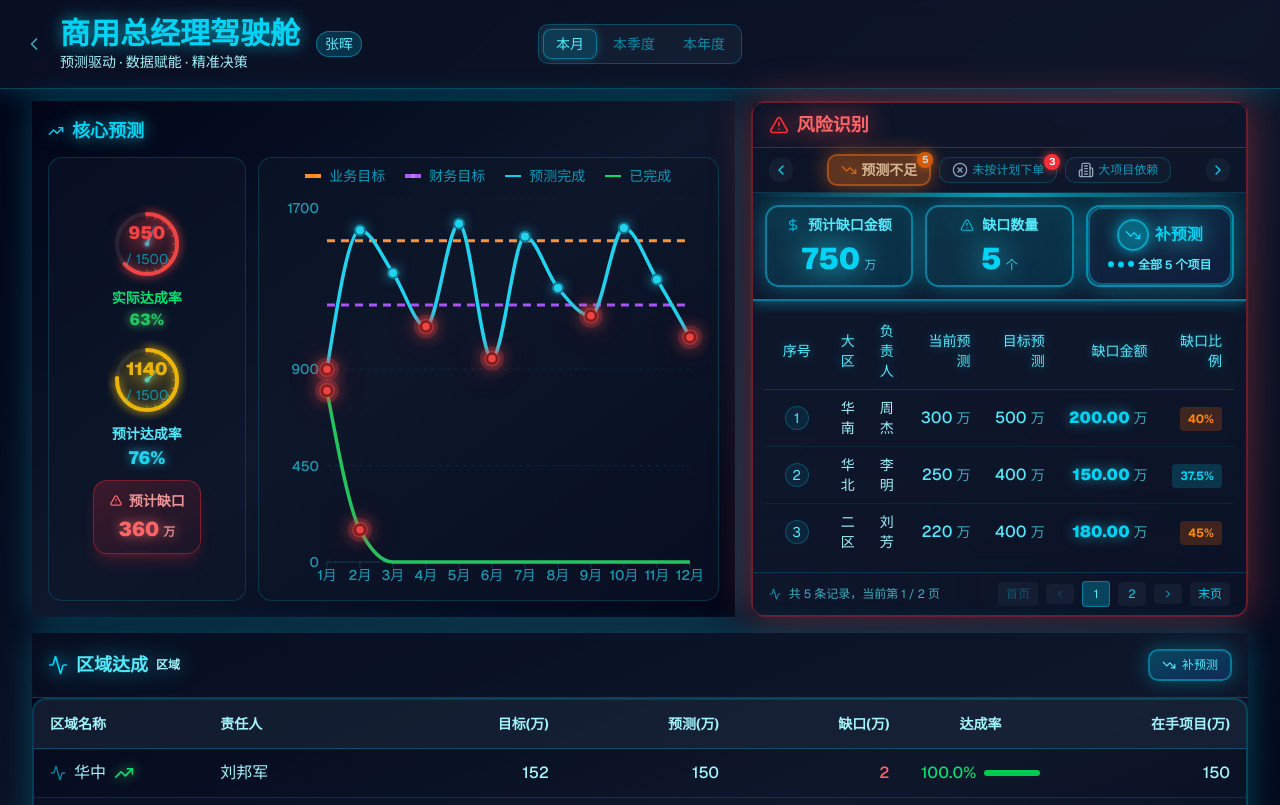
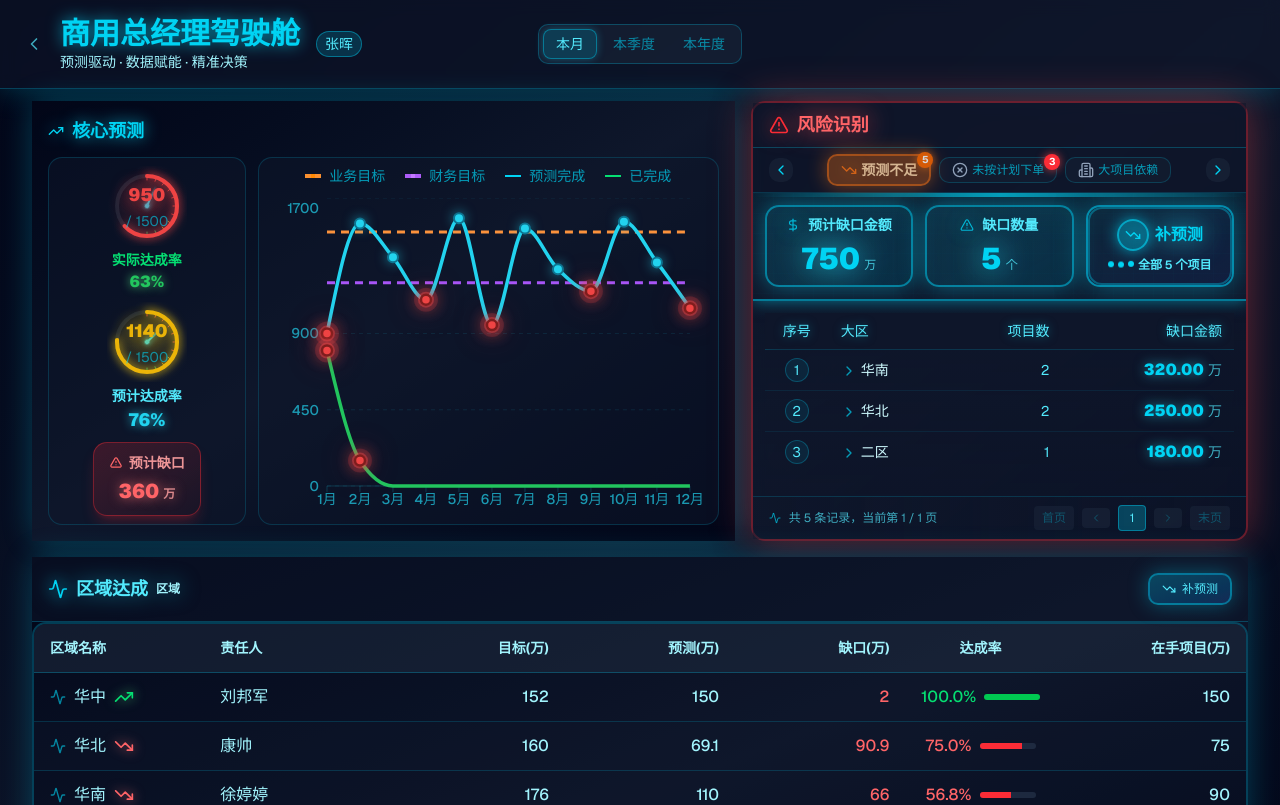
Before and after one commit to navylee1990/coze_jsc, a Next.js app: page /gm in a window 1280 px wide. Shown: the top 805 px of the page. Built offline with nearby package versions, Linux system fonts and the light colour scheme.

Commit message:
feat: 为风险识别面板添加大区和城市维度钻取功能（预测不足Tab已完成）

```diff
--- a/src/components/RiskIdentificationPanel.tsx
+++ b/src/components/RiskIdentificationPanel.tsx
@@ -770,6 +770,11 @@ export default function RiskIdentificationPanel({
   const [currentPage, setCurrentPage] = useState(1);
   const itemsPerPage = 3;
 
+  // 钻取层级状态
+  const [drillDownLevel, setDrillDownLevel] = useState<'region' | 'city'>('region');
+  const [selectedRegion, setSelectedRegion] = useState<string>('');
+  const [selectedCity, setSelectedCity] = useState<string>('');
+
   // 模态框状态
   const [dialogOpen, setDialogOpen] = useState(false);
   const [dialogConfig, setDialogConfig] = useState<{
@@ -785,6 +790,58 @@ export default function RiskIdentificationPanel({
   const openDialog = (config: typeof dialogConfig) => {
     setDialogConfig(config);
     setDialogOpen(true);
+  };
+
+  // 按大区分组数据
+  const groupDataByRegion = (data: any[]) => {
+    const grouped: Record<string, any[]> = {};
+    data.forEach(item => {
+      const region = item.region || '未知';
+      if (!grouped[region]) {
+        grouped[region] = [];
+      }
+      grouped[region].push(item);
+    });
+    return grouped;
+  };
+
+  // 按城市分组数据
+  const groupDataByCity = (data: any[], region: string) => {
+    const grouped: Record<string, any[]> = {};
+    data.forEach(item => {
+      if (item.region !== region) return;
+      const city = item.city || item.cityManager || '未知';
+      if (!grouped[city]) {
+        grouped[city] = [];
+      }
+      grouped[city].push(item);
+    });
+    return grouped;
+  };
+
+  // 处理大区点击
+  const handleRegionClick = (region: string) => {
+    setSelectedRegion(region);
+    setDrillDownLevel('city');
+    setCurrentPage(1);
+  };
+
+  // 处理返回操作
+  const handleBack = () => {
+    if (drillDownLevel === 'city') {
+      setSelectedRegion('');
+      setDrillDownLevel('region');
+      setCurrentPage(1);
+    }
+  };
+
+  // 获取面包屑
+  const getBreadcrumbs = () => {
+    const crumbs = [{ label: '大区', level: 'region' }];
+    if (drillDownLevel === 'city' && selectedRegion) {
+      crumbs.push({ label: selectedRegion, level: 'city' });
+    }
+    return crumbs;
   };
 
   // 当时间维度变化时，重置当前 Tab 到对应的第一个Tab
@@ -873,9 +930,48 @@ export default function RiskIdentificationPanel({
     switch (currentTab) {
       case 0: return filteredUnorderedProjects;
       case 1: return largeProjectDependencies;
-      case 2: return forecastGaps;
-      case 3: return insufficientReports;
-      case 4: return insufficientConversions;
+      case 2:
+        // 预测不足Tab：根据钻取层级返回不同的数据
+        if (drillDownLevel === 'region') {
+          // 返回按大区分组的摘要数据
+          const regionData = groupDataByRegion(forecastGaps);
+          return Object.keys(regionData).map(region => ({
+            region,
+            count: regionData[region].length,
+            gapAmount: regionData[region].reduce((sum, p) => sum + p.gapAmount, 0)
+          })).sort((a, b) => b.gapAmount - a.gapAmount);
+        } else {
+          // 返回选定大区的详细数据
+          return forecastGaps.filter(p => p.region === selectedRegion);
+        }
+      case 3:
+        // 报备不足Tab：根据钻取层级返回不同的数据
+        if (drillDownLevel === 'region') {
+          // 返回按大区分组的摘要数据
+          const regionData = groupDataByRegion(insufficientReports);
+          return Object.keys(regionData).map(region => ({
+            region,
+            count: regionData[region].length,
+            amount: regionData[region].reduce((sum, p) => sum + p.amount, 0)
+          })).sort((a, b) => b.amount - a.amount);
+        } else {
+          // 返回选定大区的详细数据
+          return insufficientReports.filter(p => p.region === selectedRegion);
+        }
+      case 4:
+        // 转化不足Tab：根据钻取层级返回不同的数据
+        if (drillDownLevel === 'region') {
+          // 返回按大区分组的摘要数据
+          const regionData = groupDataByRegion(insufficientConversions);
+          return Object.keys(regionData).map(region => ({
+            region,
+            count: regionData[region].length,
+            amount: regionData[region].reduce((sum, p) => sum + p.amount, 0)
+          })).sort((a, b) => b.amount - a.amount);
+        } else {
+          // 返回选定大区的详细数据
+          return insufficientConversions.filter(p => p.region === selectedRegion);
+        }
       case 5: return phaseStagnations;
       default: return [];
     }
@@ -889,16 +985,30 @@ export default function RiskIdentificationPanel({
     return largeProjectDependencies.slice((currentPage - 1) * itemsPerPage, currentPage * itemsPerPage);
   };
   const getPaginatedForecastGaps = () => {
-    const result = forecastGaps.slice((currentPage - 1) * itemsPerPage, currentPage * itemsPerPage);
-    console.log('getPaginatedForecastGaps:', { currentPage, itemsPerPage, forecastGaps: forecastGaps.length, result: result.length });
+    // 根据钻取层级过滤数据
+    let filteredData = forecastGaps;
+    if (drillDownLevel === 'city' && selectedRegion) {
+      filteredData = forecastGaps.filter(p => p.region === selectedRegion);
+    }
+    const result = filteredData.slice((currentPage - 1) * itemsPerPage, currentPage * itemsPerPage);
     return result;
   };
   const getPaginatedInsufficientReports = () => {
-    const result = insufficientReports.slice((currentPage - 1) * itemsPerPage, currentPage * itemsPerPage);
+    // 根据钻取层级过滤数据
+    let filteredData = insufficientReports;
+    if (drillDownLevel === 'city' && selectedRegion) {
+      filteredData = insufficientReports.filter(p => p.region === selectedRegion);
+    }
+    const result = filteredData.slice((currentPage - 1) * itemsPerPage, currentPage * itemsPerPage);
     return result;
   };
   const getPaginatedInsufficientConversions = () => {
-    const result = insufficientConversions.slice((currentPage - 1) * itemsPerPage, currentPage * itemsPerPage);
+    // 根据钻取层级过滤数据
+    let filteredData = insufficientConversions;
+    if (drillDownLevel === 'city' && selectedRegion) {
+      filteredData = insufficientConversions.filter(p => p.region === selectedRegion);
+    }
+    const result = filteredData.slice((currentPage - 1) * itemsPerPage, currentPage * itemsPerPage);
     return result;
   };
   const getPaginatedPhaseStagnations = () => {
@@ -1572,20 +1682,96 @@ export default function RiskIdentificationPanel({
 
                 {/* 表格区域 */}
                 <div className="flex-1 overflow-auto p-3 bg-gradient-to-b from-slate-900/50 to-transparent">
+                  {/* 面包屑导航 */}
+                  {currentTab === 2 && (drillDownLevel !== 'region' || selectedRegion) && (
+                    <div className="flex items-center gap-2 mb-3 pb-2 border-b border-cyan-500/20">
+                      <button
+                        onClick={() => {
+                          setSelectedRegion('');
+                          setDrillDownLevel('region');
+                          setCurrentPage(1);
+                        }}
+                        className="flex items-center gap-1 text-xs text-cyan-400 hover:text-cyan-300 transition-colors"
+                      >
+                        <ArrowLeft className="w-3 h-3" />
+                        <span>返回大区</span>
+                      </button>
+                      {selectedRegion && (
+                        <span className="text-cyan-300/70">/</span>
+                      )}
+                      {selectedRegion && (
+                        <span className="text-sm text-cyan-300 font-medium">{selectedRegion}</span>
+                      )}
+                    </div>
+                  )}
                   <table className="w-full">
                     <thead className="sticky top-0 bg-slate-900/95 backdrop-blur-sm z-10">
                       <tr className={cn('text-sm border-b border-cyan-500/30', DASHBOARD_STYLES.cardBorder)}>
                         <th className={cn('text-center py-2 px-3 font-medium w-16 text-cyan-300 drop-shadow-[0_0_5px_rgba(6,182,212,0.5)]')}>序号</th>
-                        <th className={cn('text-left py-2 px-3 font-medium hidden lg:table-cell text-cyan-300 drop-shadow-[0_0_5px_rgba(6,182,212,0.5)]')}>大区</th>
-                        <th className={cn('text-left py-2 px-3 font-medium hidden md:table-cell text-cyan-300 drop-shadow-[0_0_5px_rgba(6,182,212,0.5)]')}>负责人</th>
+                        {drillDownLevel === 'region' ? (
+                          <>
+                            <th className={cn('text-left py-2 px-3 font-medium text-cyan-300 drop-shadow-[0_0_5px_rgba(6,182,212,0.5)]')}>大区</th>
+                            <th className={cn('text-right py-2 px-3 font-medium text-cyan-300 drop-shadow-[0_0_5px_rgba(6,182,212,0.5)]')}>项目数</th>
+                            <th className={cn('text-right py-2 px-3 font-medium text-cyan-300 drop-shadow-[0_0_5px_rgba(6,182,212,0.5)]')}>缺口金额</th>
+                          </>
+                        ) : (
+                          <>
+                            <th className={cn('text-left py-2 px-3 font-medium hidden lg:table-cell text-cyan-300 drop-shadow-[0_0_5px_rgba(6,182,212,0.5)]')}>负责人</th>
                             <th className={cn('text-right py-2 px-3 font-medium text-cyan-300 drop-shadow-[0_0_5px_rgba(6,182,212,0.5)]')}>当前预测</th>
                             <th className={cn('text-right py-2 px-3 font-medium text-cyan-300 drop-shadow-[0_0_5px_rgba(6,182,212,0.5)]')}>目标预测</th>
                             <th className={cn('text-right py-2 px-3 font-medium text-cyan-300 drop-shadow-[0_0_5px_rgba(6,182,212,0.5)]')}>缺口金额</th>
                             <th className={cn('text-right py-2 px-3 font-medium text-cyan-300 drop-shadow-[0_0_5px_rgba(6,182,212,0.5)]')}>缺口比例</th>
+                          </>
+                        )}
                       </tr>
                     </thead>
                     <tbody>
-                      {getPaginatedForecastGaps().map((item, index) => (
+                      {drillDownLevel === 'region' ? (
+                        // 大区视图
+                        (() => {
+                          const regionData = groupDataByRegion(forecastGaps);
+                          const regions = Object.keys(regionData).sort((a, b) => {
+                            const gapA = regionData[a].reduce((sum, p) => sum + p.gapAmount, 0);
+                            const gapB = regionData[b].reduce((sum, p) => sum + p.gapAmount, 0);
+                            return gapB - gapA;
+                          });
+                          return regions.map((region, index) => {
+                            const items = regionData[region];
+                            const totalGap = items.reduce((sum, p) => sum + p.gapAmount, 0);
+                            return (
+                              <tr
+                                key={region}
+                                className={cn(
+                                  'align-middle border-b border-cyan-500/10 hover:bg-gradient-to-r hover:from-cyan-500/10 hover:to-blue-500/10 transition-all duration-200 cursor-pointer',
+                                  index === regions.length - 1 && 'border-b-0'
+                                )}
+                                onClick={() => handleRegionClick(region)}
+                              >
+                                <td className={cn('text-center py-2 px-3 text-sm text-cyan-300 align-middle')}>
+                                  <div className="inline-flex items-center justify-center w-6 h-6 rounded-full bg-cyan-500/10 border border-cyan-500/30">
+                                    {index + 1}
+                                  </div>
+                                </td>
+                                <td className={cn('py-2 px-3 text-sm text-cyan-100 align-middle font-medium')}>
+                                  <ChevronRight className="w-4 h-4 inline mr-1 text-cyan-400/70" />
+                                  {region}
+                                </td>
+                                <td className={cn('text-right py-2 px-3 text-sm text-cyan-300 align-middle')}>
+                                  {items.length}
+                                </td>
+                                <td className={cn('text-right py-2 px-3 text-cyan-300 align-middle')}>
+                                  <span className="font-black text-cyan-400 drop-shadow-[0_0_6px_rgba(34,211,238,0.6)]">
+                                    {totalGap.toFixed(2)}
+                                  </span>
+                                  <span className={cn('text-sm ml-1 text-cyan-300/70')}>万</span>
+                                </td>
+                              </tr>
+                            );
+                          });
+                        })()
+                      ) : (
+                        // 城市/项目详情视图
+                        getPaginatedForecastGaps().map((item, index) => (
                           <tr
                             key={index}
                             className={cn(
@@ -1600,13 +1786,8 @@ export default function RiskIdentificationPanel({
                               </div>
                             </td>
 
-                          {/* 大区 */}
+                            {/* 负责人 */}
                             <td className={cn('hidden lg:table-cell py-2 px-3 text-sm text-cyan-200 align-middle')}>
-                            {item.region || '-'}
-                          </td>
-
-                          {/* 负责人 */}
-                          <td className={cn('hidden md:table-cell py-2 px-3 text-sm text-cyan-200 align-middle')}>
                               {item.owner || '-'}
                             </td>
 
@@ -1642,7 +1823,8 @@ export default function RiskIdentificationPanel({
                               </span>
                             </td>
                           </tr>
-                      ))}
+                        ))
+                      )}
                     </tbody>
                   </table>
                 </div>
```
Lines whose indentation alone changed are shown as unchanged.
